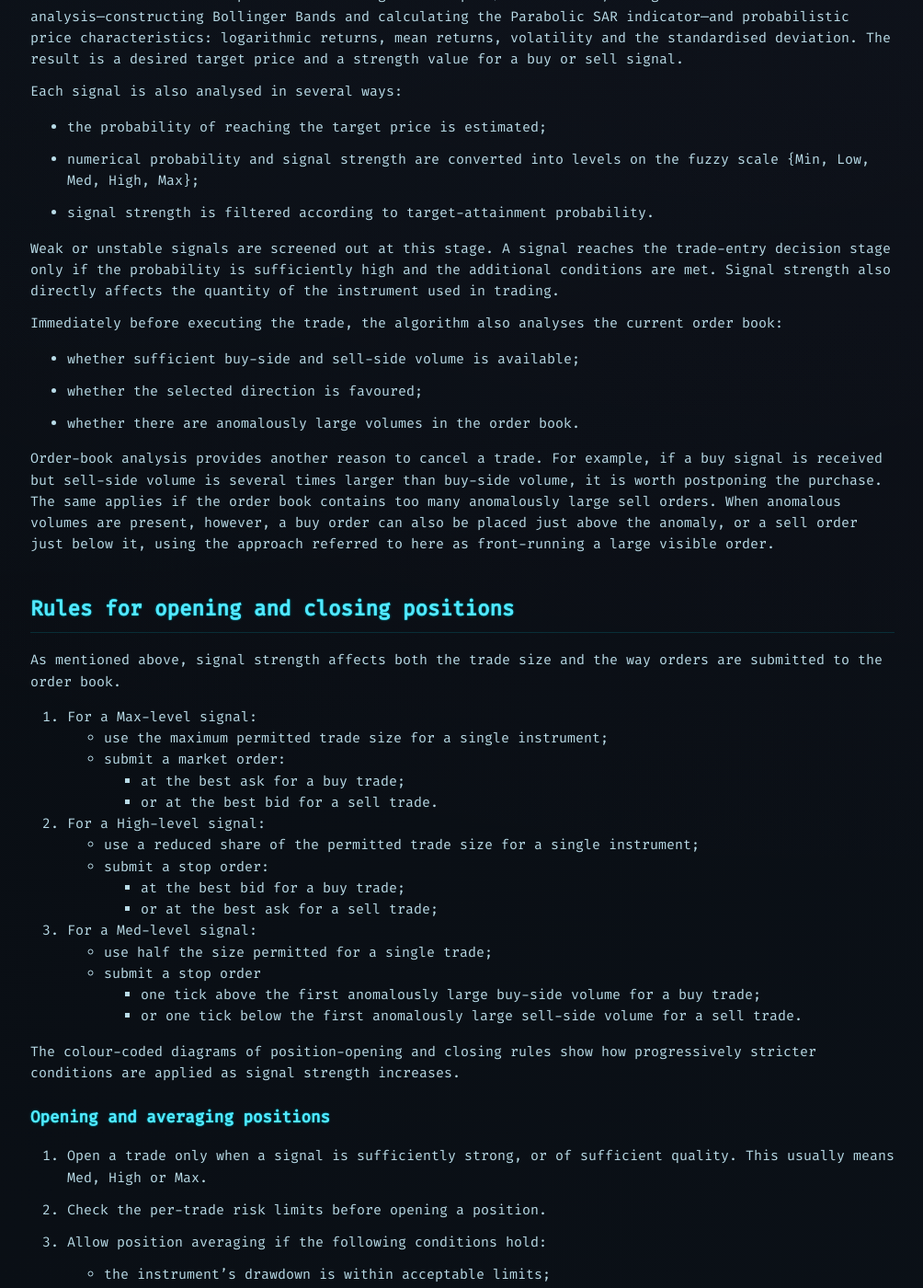
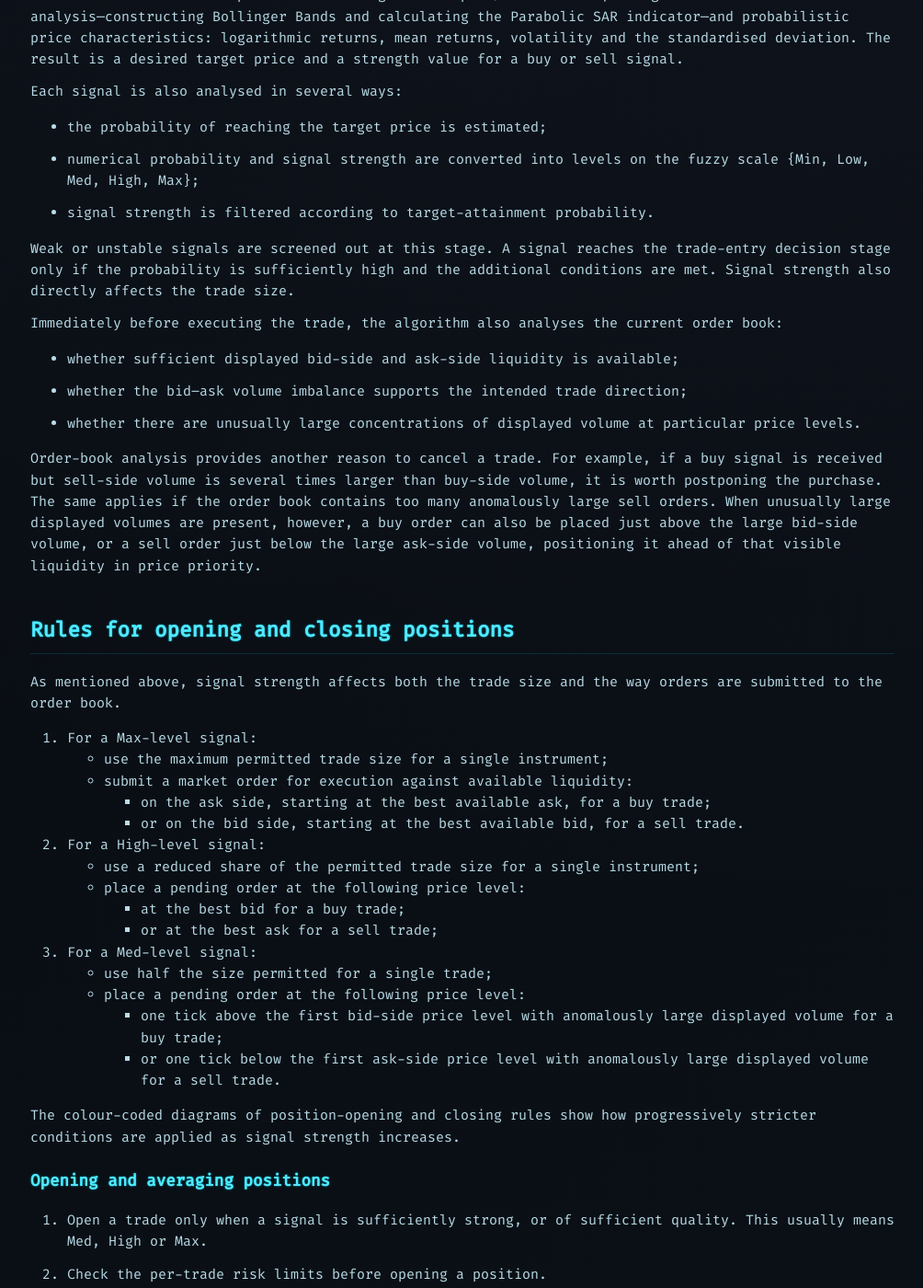
Before and after one commit to Fuzzy-Technologies/fuzzy-technologies.github.io, a Jekyll site: the page built from articles/2025-04-28-trading-algorithm.md, in a window 1280 px wide and 1400 px high, scrolled down 3541 px. Shown: the whole window at 92% size, without its empty margins (137-1141 px from the left). Built offline with Jekyll 4.4.1, drawn with Linux system fonts in a browser that asks for light colours; Markdown is read by kramdown in place of the engine named in the settings; some of the changed text lies outside the part shown.

Commit message:
Refine English terminology after technical editorial review

```diff
--- a/articles/2025-04-28-trading-algorithm.md
+++ b/articles/2025-04-28-trading-algorithm.md
@@ -17,7 +17,7 @@ preview_text: 'How do market data become a trading signal? We follow the whole p
 cover_image: /static/images/articles/2025-04-28-trading-algorithm/Girls-and-signals.png
 source_url: https://teletype.in/@tgilmullin/trading-algorithm
 ---
-> The FMA algorithm as of April 2025: the position-averaging, stop-level and money-management rules used at that time.
+> The FMA algorithm as of April 2025: the rules for adding to existing positions, setting stop levels and managing capital used at that time.
 
 ![The algorithm determines fuzzy signal strength and the probability level of reaching a target price](/static/images/articles/2025-04-28-trading-algorithm/Girls-and-signals.png)
 
@@ -45,7 +45,7 @@ Combining these elements makes it possible to build a reasonably reliable automa
 
 - interprets signals and risks on a fuzzy scale that people can understand;
 
-- and decides whether to open or average a position, hold it, or realise the current profit according to predefined rules.
+- and decides whether to open a position, add to it to adjust its average entry price, hold it, or realise the current profit according to predefined rules.
 
 In this article, we will show how the algorithm itself works: how it analyses data, makes decisions and manages trades.
 
@@ -87,17 +87,17 @@ Each signal is also analysed in several ways:
 
 - signal strength is filtered according to target-attainment probability.
 
-Weak or unstable signals are screened out at this stage. A signal reaches the trade-entry decision stage only if the probability is sufficiently high and the additional conditions are met. Signal strength also directly affects the quantity of the instrument used in trading.
+Weak or unstable signals are screened out at this stage. A signal reaches the trade-entry decision stage only if the probability is sufficiently high and the additional conditions are met. Signal strength also directly affects the trade size.
 
 Immediately before executing the trade, the algorithm also analyses the current order book:
 
-- whether sufficient buy-side and sell-side volume is available;
+- whether sufficient displayed bid-side and ask-side liquidity is available;
 
-- whether the selected direction is favoured;
+- whether the bid–ask volume imbalance supports the intended trade direction;
 
-- whether there are anomalously large volumes in the order book.
+- whether there are unusually large concentrations of displayed volume at particular price levels.
 
-Order-book analysis provides another reason to cancel a trade. For example, if a buy signal is received but sell-side volume is several times larger than buy-side volume, it is worth postponing the purchase. The same applies if the order book contains too many anomalously large sell orders. When anomalous volumes are present, however, a buy order can also be placed just above the anomaly, or a sell order just below it, using the approach referred to here as front-running a large visible order.
+Order-book analysis provides another reason to cancel a trade. For example, if a buy signal is received but sell-side volume is several times larger than buy-side volume, it is worth postponing the purchase. The same applies if the order book contains too many anomalously large sell orders. When unusually large displayed volumes are present, however, a buy order can also be placed just above the large bid-side volume, or a sell order just below the large ask-side volume, positioning it ahead of that visible liquidity in price priority.
 
 ## Rules for opening and closing positions
 
@@ -105,21 +105,21 @@ As mentioned above, signal strength affects both the trade size and the way orde
 
 1. For a Max-level signal:
     - use the maximum permitted trade size for a single instrument;
-    - submit a market order:
-      - at the best ask for a buy trade;
-	  - or at the best bid for a sell trade.
+    - submit a market order for execution against available liquidity:
+      - on the ask side, starting at the best available ask, for a buy trade;
+	  - or on the bid side, starting at the best available bid, for a sell trade.
 
 2. For a High-level signal:
     - use a reduced share of the permitted trade size for a single instrument;
-    - submit a stop order:
+    - place a pending order at the following price level:
       - at the best bid for a buy trade;
 	  - or at the best ask for a sell trade;
 
 3. For a Med-level signal:
     - use half the size permitted for a single trade;
-	- submit a stop order
-	  - one tick above the first anomalously large buy-side volume for a buy trade;
-	  - or one tick below the first anomalously large sell-side volume for a sell trade.
+	- place a pending order at the following price level:
+	  - one tick above the first bid-side price level with anomalously large displayed volume for a buy trade;
+	  - or one tick below the first ask-side price level with anomalously large displayed volume for a sell trade.
 
 The colour-coded diagrams of position-opening and closing rules show how progressively stricter conditions are applied as signal strength increases.
 
@@ -133,21 +133,21 @@ The colour-coded diagrams of position-opening and closing rules show how progres
     - the instrument's drawdown is within acceptable limits;
     - signal strength remains sufficient after averaging.
 
-![Basic rules for opening or averaging Buy positions](/static/images/articles/2025-04-28-trading-algorithm/OpenRules.png)
+![Basic rules for opening or adding to positions (Buy)](/static/images/articles/2025-04-28-trading-algorithm/OpenRules.png)
 
-*Basic rules for opening or averaging positions [Buy]*
+*Basic rules for opening or adding to positions [Buy]*
 
 ### Holding positions or taking profit
 
-1. Take profit when either the target, or desired, level or a sufficient profit level is reached.
+1. Take profit when either the desired target level or the minimum acceptable profit level is reached.
 
 2. Force a trade to close if the probability of reaching the target has fallen substantially.
 
 3. Limit losses when stop levels are reached or the acceptable risk is exceeded.
 
-![Basic rules for holding and closing Sell positions](/static/images/articles/2025-04-28-trading-algorithm/CloseRules.png)
+![Basic rules for holding or closing existing positions (Sell)](/static/images/articles/2025-04-28-trading-algorithm/CloseRules.png)
 
-*Basic rules for holding and closing positions [Sell]*
+*Basic rules for holding or closing existing positions [Sell]*
 
 ## Money management rules
 
```
Also changed, not shown: other parts of articles/2025-04-28-trading-algorithm.md (+3 -3 lines).
